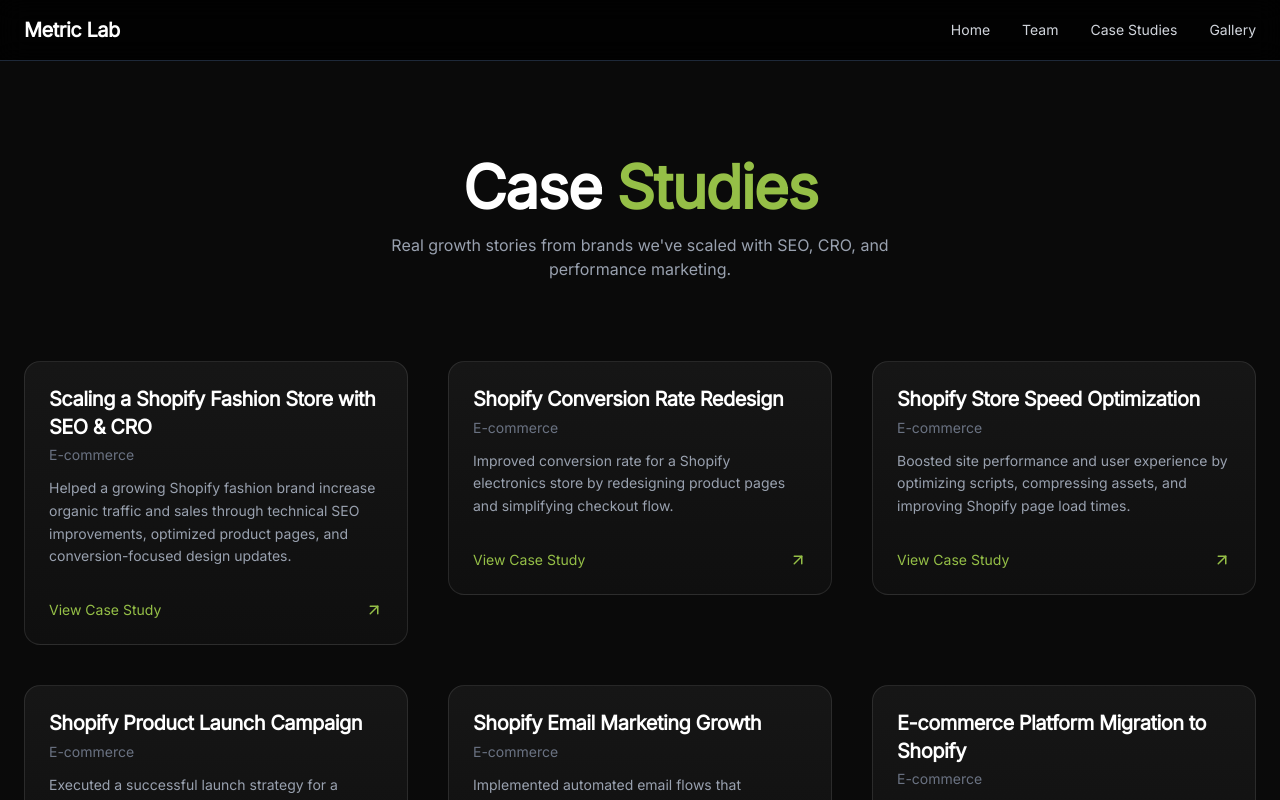
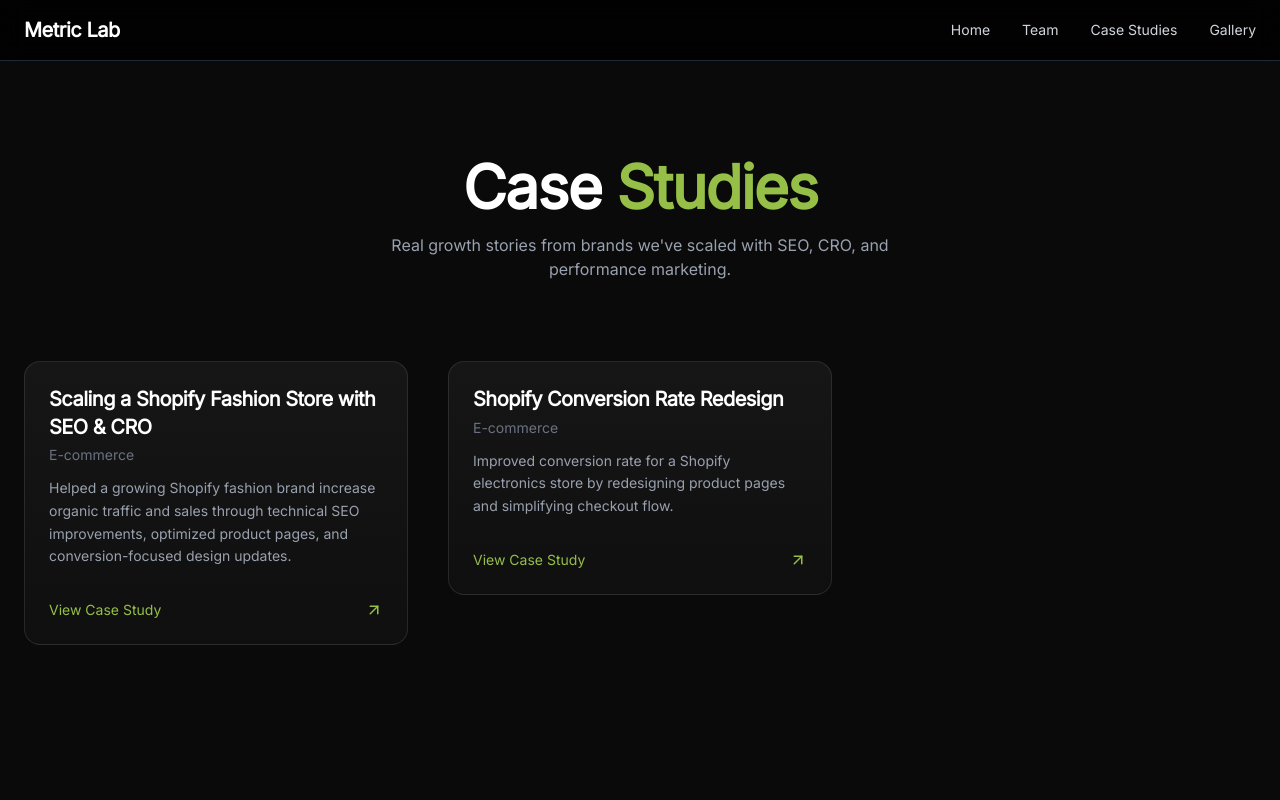
Before and after one commit to hartonapps/metric-lab, a Next.js app: page /case-studies in a window 1280 px wide. Shown: the top 800 px of the page. Built offline with nearby package versions, Linux system fonts and the light colour scheme.

Commit message:
Remove Shopify case studies from page.tsx
Removed multiple case study entries related to Shopify from the case studies list.

```diff
--- a/app/case-studies/page.tsx
+++ b/app/case-studies/page.tsx
@@ -27,34 +27,6 @@ const CASES: CaseStudy[] = [
   industry: "E-commerce",
   overview:
     "Improved conversion rate for a Shopify electronics store by redesigning product pages and simplifying checkout flow.",
-},
-{
-  slug: "shopify-speed-optimization",
-  title: "Shopify Store Speed Optimization",
-  industry: "E-commerce",
-  overview:
-    "Boosted site performance and user experience by optimizing scripts, compressing assets, and improving Shopify page load times.",
-},
-{
-  slug: "shopify-product-launch-campaign",
-  title: "Shopify Product Launch Campaign",
-  industry: "E-commerce",
-  overview:
-    "Executed a successful launch strategy for a Shopify skincare brand, generating strong traffic and first-month sales.",
-},
-{
-  slug: "shopify-email-marketing-growth",
-  title: "Shopify Email Marketing Growth",
-  industry: "E-commerce",
-  overview:
-    "Implemented automated email flows that significantly increased repeat purchases and customer retention.",
-},
-{
-  slug: "shopify-store-migration",
-  title: "E-commerce Platform Migration to Shopify",
-  industry: "E-commerce",
-  overview:
-    "Successfully migrated an online furniture brand from WooCommerce to Shopify with improved performance and usability.",
 },
 ];
 
```
